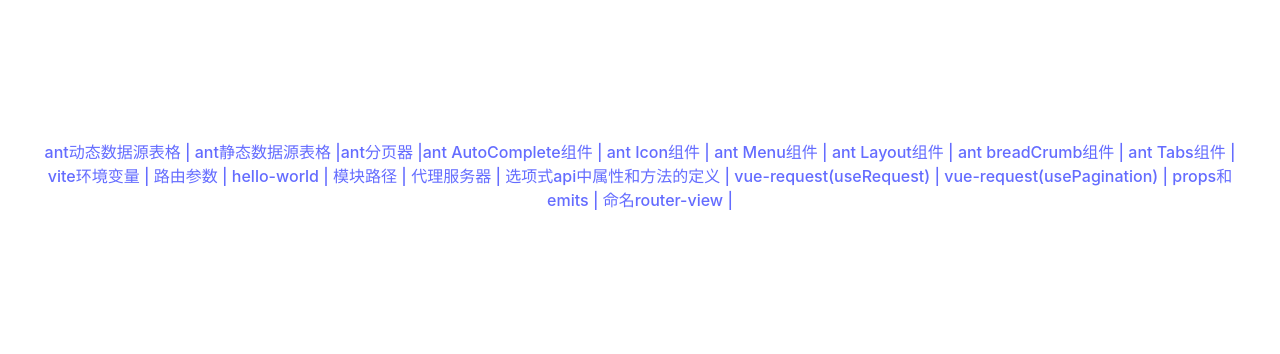
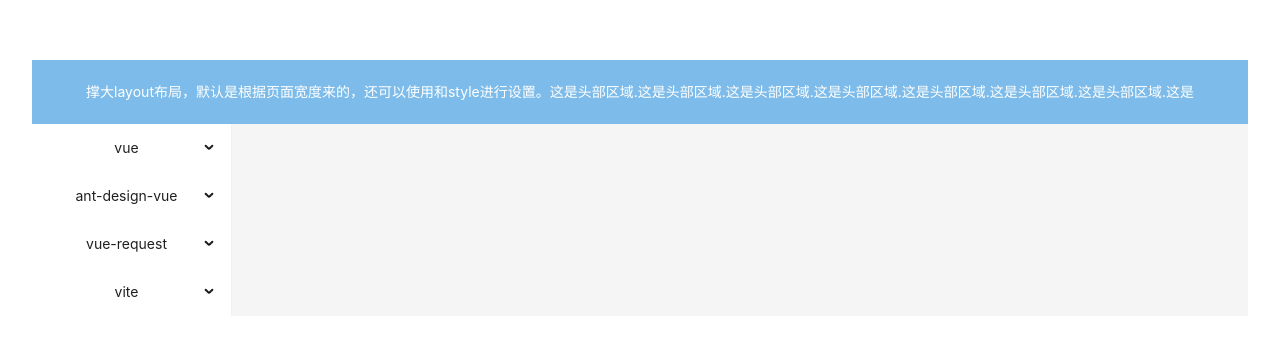
Before and after one commit to jssgsy/vue-learn, a Vue app: page / in a window 1280 px wide. Shown: the part 212-566 px from the top of the page. Built offline with nearby package versions, Linux system fonts and the light colour scheme.

Commit message:
功能模块改成使用布局的方式排版

```diff
--- a/src/App.vue
+++ b/src/App.vue
@@ -1,82 +1,87 @@
 <!--1. 选项式api要去掉setup属性-->
-<script lang="ts">
-import HelloWorld from './components/HelloWorld.vue'
-import About from "./components/RouterParam.vue";
-import AntDesignVueLearn from "./components/antdesignvue/AntStaticTable.vue";
-// 路径别名
-import ModulePathAlias from "@/components/ModulePathAlias.vue";
-import VueRequestLearn from "@/components/ProxyServer.vue";
-import OptionApiMethodAndVariableDefine from "@/components/OptionApiMethodAndVariableDefine.vue";
-import AntDynamicTable from "@/components/antdesignvue/AntDynamicTable.vue";
-import ParentVue from "@/components/propsAndEmits/ParentVue.vue";
-import BreadCrumb from "@/components/antdesignvue/BreadCrumb.vue";
+<script setup>
+import {useRouter} from "vue-router";
+const router = useRouter();
+const headerStyle = {
+  textAlign: 'center',
+  color: '#fff',
+  height: 64,
+  paddingInline: 50,
+  lineHeight: '64px',
+  backgroundColor: '#7dbcea',
+};
+const contentStyle = {
+  textAlign: 'center',
+  minHeight: 120,
+  lineHeight: '120px',
+  color: '#fff',
+  backgroundColor: '#108ee9',
+};
+const siderStyle = {
+  textAlign: 'center',
+  lineHeight: '120px',
+  color: '#fff',
+  backgroundColor: '#3ba0e9',
+};
+const footerStyle = {
+  textAlign: 'center',
+  color: '#fff',
+  backgroundColor: '#7dbcea',
+};
 
-// 2. 选项式api要手动导出
-export default {
-  name: 'App',  // 组件的名字
-  components: {
-    BreadCrumb,
-    // 3. 还要指定包含的子组件
-    HelloWorld,
-    About,
-    AntDesignVueLearn,
-    ModulePathAlias,
-    VueRequestLearn,
-    OptionApiMethodAndVariableDefine,
-    AntDynamicTable,
-    ParentVue,
-  }
+const menuItems = [
+      {key: 'vue', title: '悬浮vue', label: 'vue', children: [
+          {key: 'vue路由参数', title: '路由参数', label: '路由参数', path: '/about/100/aa/zhangsan/bb?q1=query1&q2=query2#myfragment'},
+          {key: 'vue模块路径', title: '模块路径', label: '模块路径', path: '/ModulePathAlias'},
+          {key: 'vue代理服务器', title: '代理服务器', label: '代理服务器', path: '/proxyServer'},
+          {key: 'vue选项式api中属性和方法的定义', title: '选项式api中属性和方法的定义', label: '选项式api中属性和方法的定义', path: '/optionApiMethodAndVariableDefine'},
+          {key: 'vueprops和emits', title: 'props和emits', label: 'props和emits', path: '/propsAndEmits'},
+          {key: 'vue命名router-view', title: '命名router-view', label: '命名router-view', path: '/namedRouterView'},
+        ]},
+      {key: 'k3', title: '悬浮ant-design-vue', label: 'ant-design-vue', children: [
+          {key: '动态数据源表格', label: '动态数据源表格', title: '动态数据源表格', path: '/antDynamicTable'},
+          {key: '静态数据源表格', label: '静态数据源表格', title: '静态数据源表格', path: '/antStaticTable'},
+          {key: '分页器', label: '分页器', title: '分页器', path: '/antPagination'},
+          {key: 'AutoComplete组件', label: 'AutoComplete组件', title: 'AutoComplete组件', path: '/antAutoComplete'},
+          {key: 'Icon组件', label: 'Icon组件', title: 'Icon组件', path: '/antIcon'},
+          {key: 'Menu组件', label: 'Menu组件', title: 'Menu组件', path: '/antMenu'},
+          {key: 'Layout组件', label: 'Layout组件', title: 'Layout组件', path: '/antLayout'},
+          {key: 'breadCrumb组件', label: 'breadCrumb组件', title: 'breadCrumb组件', path: '/antBreadCrumb'},
+          {key: 'Tabs组件', label: 'Tabs组件', title: 'Tabs组件', path: '/antTabs'},
+        ]
+      },
+      {key: 'vue-request', title: '悬浮vue-request', label: 'vue-request', children: [
+          {key: 'vue-request-useRequest', title: 'useRequest', label: 'useRequest', path: '/useRequestDemo'},
+          {key: 'vue-request-usePagination', title: 'usePagination', label: 'usePagination', path: '/usePaginationDemo'},
+        ]},
+      {key: 'vite', title: '悬浮vite', label: 'vite', children: [
+          {key: 'vite环境变量', title: '环境变量', label: '环境变量', path: '/viteEnv'},
+        ]},
+    ];
+function clickMenu ({item}) {
+  router.push(item.path)
 }
-// 从上述1，2，3看，选项式api相较于组合式api在代码上确实更加麻烦些
 </script>
 
 <template>
-  <router-link to="/antDynamicTable">ant动态数据源表格 | </router-link>
 
-  <router-link to="/antStaticTable">ant静态数据源表格 |</router-link>
-
-  <router-link to="/antPagination">ant分页器 |</router-link>
-
-  <router-link to="/antAutoComplete">ant AutoComplete组件 | </router-link>
-
-  <router-link to="/antIcon">ant Icon组件 | </router-link>
-
-  <router-link to="/antMenu">ant Menu组件 | </router-link>
-
-  <router-link to="/antLayout">ant Layout组件 | </router-link>
-
-  <router-link to="/antBreadCrumb">ant breadCrumb组件 | </router-link>
-
-  <router-link to="/antTabs">ant Tabs组件 | </router-link>
-
-  <router-link to="/viteEnv">vite环境变量 | </router-link>
-
-  <router-link to="/about/100/aa/zhangsan/bb?q1=query1&q2=query2#myfragment">路由参数 | </router-link>
+  <a-layout>
+    <a-layout-header :style="headerStyle">撑大layout布局，默认是根据页面宽度来的，还可以使用和style进行设置。这是头部区域.这是头部区域.这是头部区域.这是头部区域.这是头部区域.这是头部区域.这是头部区域.这是头部区域.</a-layout-header>
+    <a-layout>
+      <a-layout-sider :style="siderStyle">
+        <a-menu :items="menuItems" mode="inline" @click="clickMenu"/>
+      </a-layout-sider>
+      <a-layout-content >
+        <router-view/>
+      </a-layout-content>
+    </a-layout>
+  </a-layout>
 
   <!--这里的msg是所谓的props-->
-  <router-link to="/helloWorld">
+  <!--<router-link to="/helloWorld">
     hello-world |
-  </router-link>
+  </router-link>-->
   <!--<HelloWorld msg="Hello World!"/>-->
-
-  <router-link to="/ModulePathAlias">模块路径 | </router-link>
-
-  <router-link to="/proxyServer">代理服务器 | </router-link>
-
-  <router-link to="/optionApiMethodAndVariableDefine">选项式api中属性和方法的定义 | </router-link>
-
-  <router-link to="/useRequestDemo">vue-request(useRequest) | </router-link>
-
-  <router-link to="/usePaginationDemo">vue-request(usePagination) | </router-link>
-
-  <router-link to="/propsAndEmits">props和emits | </router-link>
-
-  <router-link to="/namedRouterView">命名router-view | </router-link>
-
-  <div>
-    <br>
-    <router-view/>
-  </div>
 </template>
 
 <style scoped>
```
